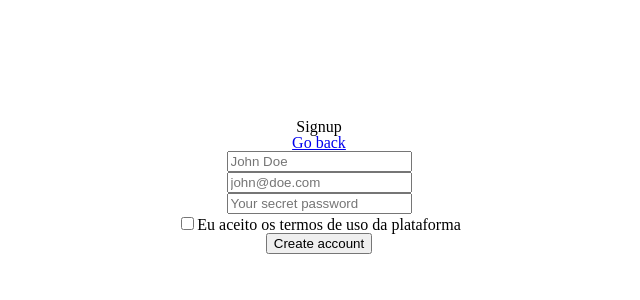
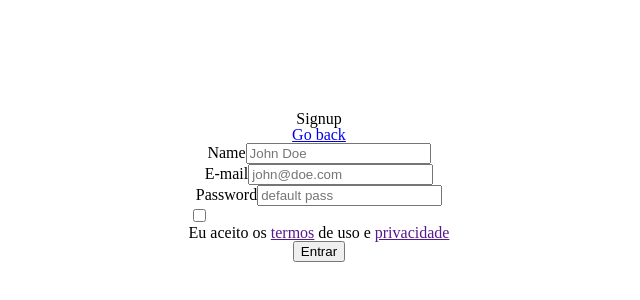
Before and after one commit to lucxsbueno/notes, a React (Create React App) app: page /signup in a window 1280 px wide. Shown: the part 214-514 px from the top of the page, without its empty margins (321-961 px from the left). Built offline with nearby package versions, Linux system fonts and the light colour scheme.

Commit message:
Componentes

```diff
--- /dev/null
+++ b/src/components/Button.jsx
@@ -0,0 +1,10 @@
+import React from "react";
+
+const Button = ({ title, type }) => {
+
+  return (
+    <button type={type}>{title}</button>
+  );
+}
+
+export default Button;
--- /dev/null
+++ b/src/components/Checkbox.jsx
@@ -0,0 +1,16 @@
+import React from "react";
+
+const Checkbox = ({ children, name, register, error }) => {
+
+  return (
+    <label className="form-input">
+      <input type="checkbox" {...register(name)} name={name} />
+      <div>
+        {children}
+      </div>
+      {error && <p>{error.message}</p>}
+    </label>
+  );
+}
+
+export default Checkbox;
--- a/src/components/Input.jsx
+++ b/src/components/Input.jsx
@@ -1,9 +1,13 @@
 import React from "react";
 
-const Input = () => {
+const Input = ({ label, name, register, error, example }) => {
 
   return (
-    <div>Bosta</div>
+    <label className="form-input">
+      <span>{label}</span>
+      <input placeholder={example} type="text" name={name} {...register(name)} />
+      {error && <p>{error.message}</p>}
+    </label>
   );
 }
 
--- /dev/null
+++ b/src/components/index.jsx
@@ -0,0 +1,9 @@
+import Input from "./Input";
+import Button from "./Button";
+import Checkbox from "./Checkbox";
+
+export {
+  Input,
+  Button,
+  Checkbox
+}
--- a/src/views/Signin.jsx
+++ b/src/views/Signin.jsx
@@ -10,9 +10,16 @@ import {
 
 import {
   yupResolver
-} from '@hookform/resolvers/yup';
+} from "@hookform/resolvers/yup";
 
 import * as yup from "yup";
+
+//components
+import {
+  Input,
+  Button,
+  Checkbox
+} from "../components";
 
 const schema = yup.object({
   email: yup.string().email().required(),
@@ -33,25 +40,28 @@ const Signin = () => {
 
           <Link to="signup">Create an account</Link>
 
-          <label className="form-input">
-            <span>E-mail</span>
-            <input placeholder="john@doe.com" type="text" {...register("email")} />
-            {errors.email && <p>{errors.email?.message}</p>}
-          </label>
+          <Input
+            label="E-mail"
+            name="email"
+            example="john@doe.com"
+            register={register}
+            error={errors.email} />
 
-          <label className="form-input">
-            <span>Password</span>
-            <input placeholder="Your secret password" type="password" {...register("password")} />
-            {errors.password && <p>{errors.password?.message}</p>}
-          </label>
+          <Input
+            label="Password"
+            name="password"
+            example="default pass"
+            register={register}
+            error={errors.password} />
 
-          <label className="form-input">
-            <input type="checkbox" {...register("terms")} />
-            <span>Eu aceito os termos de uso da plataforma</span>
-            {errors.terms && <p>{errors.terms?.message}</p>}
-          </label>
+          <Checkbox
+            name="terms"
+            register={register}
+            error={errors.terms}>
+            <p>Eu aceito os <a href="">termos</a> de uso e <a href="">privacidade</a></p>
+          </Checkbox>
 
-          <button type="submit">Entrar</button>
+          <Button title="Entrar" type="submit" />
         </div>
       </form>
     </div>
--- a/src/views/Signup.jsx
+++ b/src/views/Signup.jsx
@@ -14,10 +14,17 @@ import {
 
 import * as yup from "yup";
 
+//components
+import {
+  Input,
+  Button,
+  Checkbox
+} from "../components";
+
 const schema = yup.object({
   name: yup.string().required(),
   email: yup.string().email().required(),
-  password: yup.string().min(8).max(16).required(),
+  password: yup.string().min(8).max(16).required("A senha é necessária para sua segurança."),
   terms: yup.boolean().oneOf([true], "Você precisa aceitar para continuar.")
 }).required();
 
@@ -34,22 +41,36 @@ const Signup = (props) => {
           <h1>Signup</h1>
           <Link to="/">Go back</Link>
 
-          <input placeholder="John Doe" {...register("name")} />
-          {errors.name && <span>{errors.name?.message}</span>}
+          <Input
+            label="Name"
+            name="name"
+            example="John Doe"
+            register={register}
+            error={errors.name} />
 
-          <input placeholder="john@doe.com" type="email" {...register("email")} />
-          {errors.email && <span>{errors.email?.message}</span>}
+          <Input
+            label="E-mail"
+            name="email"
+            example="john@doe.com"
+            register={register}
+            error={errors.email} />
 
-          <input placeholder="Your secret password" type="password" {...register("password")} />
-          {errors.password && <span>{errors.password?.message}</span>}
+          <Input
+            label="Password"
+            name="password"
+            example="default pass"
+            register={register}
+            error={errors.password} />
 
-          <label>
-            <input type="checkbox" {...register("terms")} />
-            <span>Eu aceito os termos de uso da plataforma</span>
-            {errors.terms && <span>{errors.terms?.message}</span>}
-          </label>
+          <Checkbox
+            name="terms"
+            register={register}
+            error={errors.terms}>
+            <p>Eu aceito os <a href="">termos</a> de uso e <a href="">privacidade</a></p>
+          </Checkbox>
 
-          <button type="submit">Create account</button>
+          <Button title="Entrar" type="submit" />
+
         </div>
       </form>
     </div>
```
